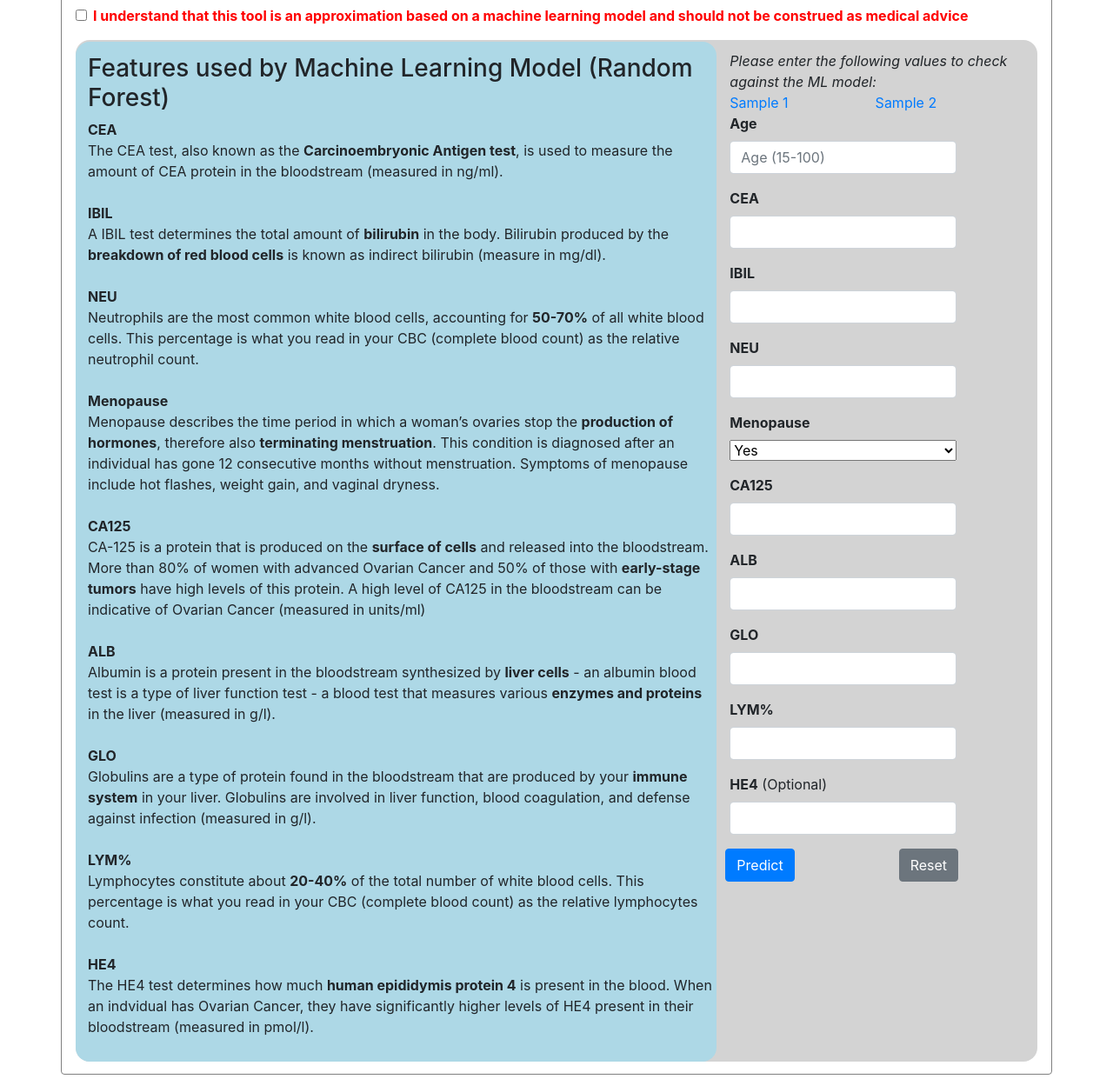
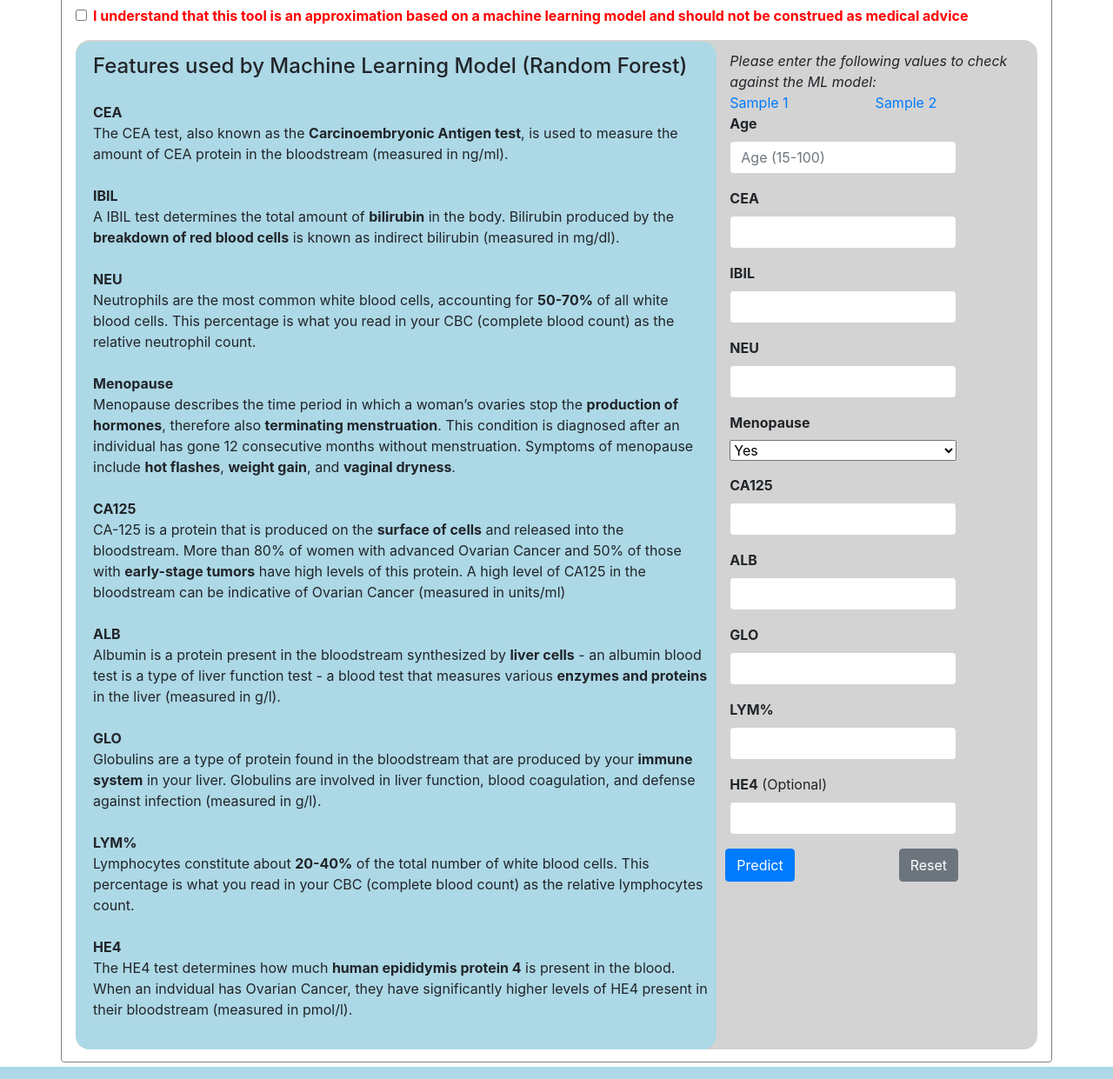
Before and after one commit to rxd321/ovarify, a Flask app: page / in a window 1280 px wide. Shown: the part 86-1327 px from the top of the page at 87% size. Run offline with Flask 2, Linux system fonts and the light colour scheme; some libraries are stand-ins or nearby versions.

Commit message:
Add files via upload

```diff
--- a/templates/index.html
+++ b/templates/index.html
@@ -159,9 +159,9 @@
                 <div class="row rounded" style="background-color:lightgray; padding-top:2px;margin-bottom:14px;margin-left:1px; margin-right:1px;">
                     <div class="col-md-8" name="col1">
                         <div class="row">
-                            <div class="container-fluid rounded" style="padding:4px; padding-top:14px; background-color:lightblue; z-index: 10;" id="con1">
-                                <div class="row" style="margin-left:10px">
-                                    <h3>Features used by Machine Learning Model (Random Forest)</h3>
+                            <div class="container-fluid rounded" style="padding:10px; padding-top:14px; background-color:lightblue; z-index: 10;" id="con1">
+                                <div class="row" style="margin-left:10px; margin-bottom:18px">
+                                    <h4>Features used by Machine Learning Model (Random Forest)</h4>
                                 </div>
                                 <div class="row">
                                     <b class="medText">CEA</b>
@@ -174,7 +174,7 @@
                                 <div class="row">
                                     <b class="medText">IBIL</b>
                                     <span class="medText">
-                                        A IBIL test determines the total amount of <b>bilirubin</b> in the body. Bilirubin produced by the <b>breakdown of red blood cells</b> is known as indirect bilirubin (measure in mg/dl).
+                                        A IBIL test determines the total amount of <b>bilirubin</b> in the body. Bilirubin produced by the <b>breakdown of red blood cells</b> is known as indirect bilirubin (measured in mg/dl).
                                     </span>
                                     <br>
                                 </div>
@@ -189,8 +189,8 @@
                                     <b class="medText">Menopause</b>
                                     <span class="medText">
                                         Menopause describes the time period in which a woman’s ovaries stop the <b>production of hormones</b>, therefore also <b>terminating menstruation</b>. This condition is diagnosed after an individual has gone 12 consecutive months without menstruation.
-                                        Symptoms of menopause include hot flashes, weight gain, and vaginal dryness.
-                                    </span>
+                                        Symptoms of menopause include <b>hot flashes</b>, <b>weight gain</b>, and <b>vaginal dryness</b>.
+</span>
                                     <br>
                                 </div>
                                 <div class="row">
```
